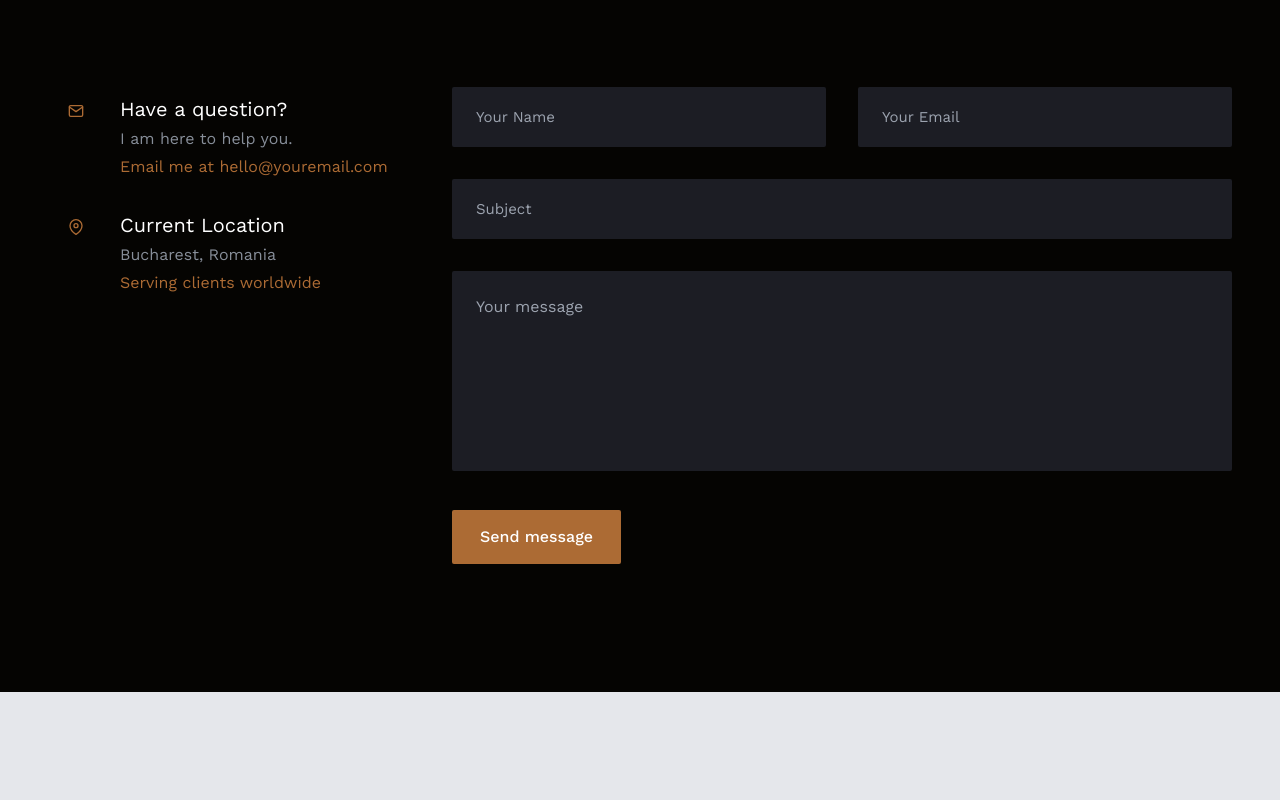
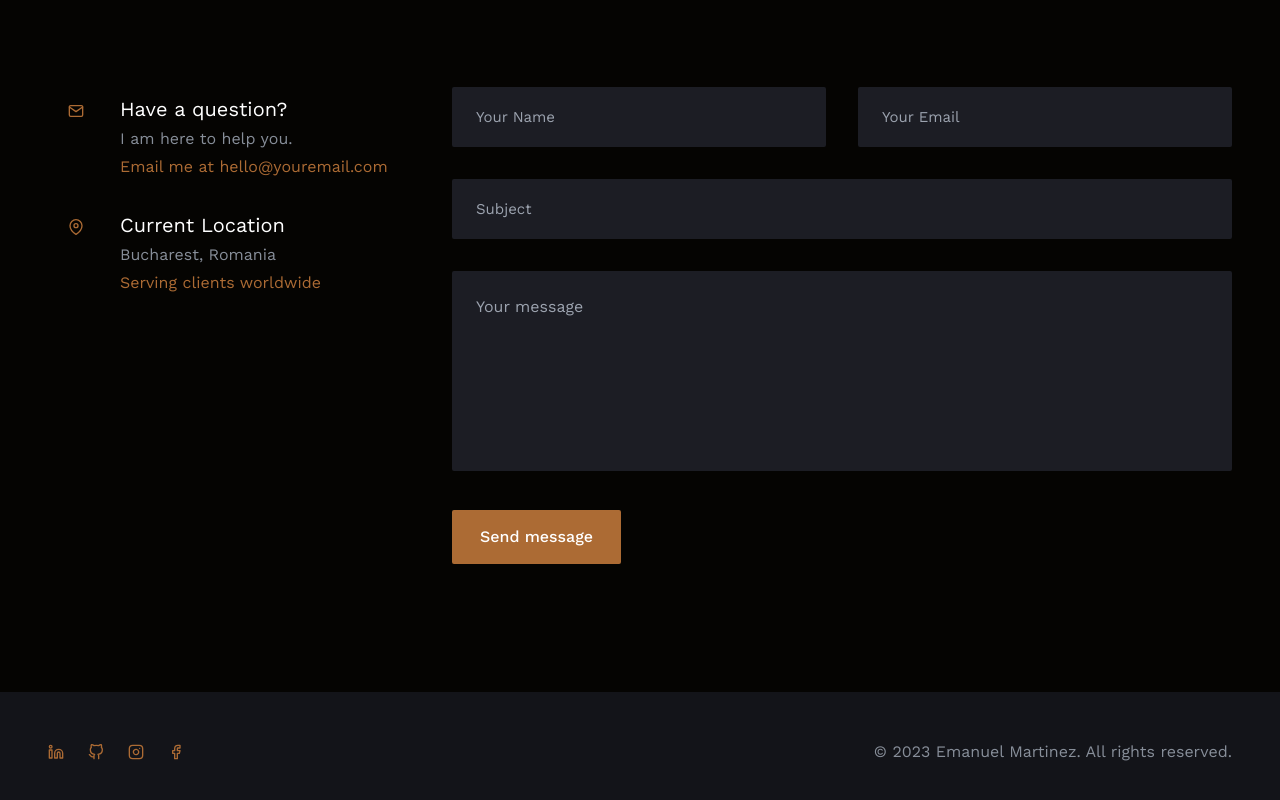
Before and after one commit to emadeveloper/portfolio-ema-developer, a React (Create React App) app: page / in a window 1280 px wide. Shown: the part 4829-5629 px from the top of the page. Before the commit the page ends 5521 px from the top, so only its background shows below. Built offline with nearby package versions, Linux system fonts and the light colour scheme; a web font is replaced by a local one.

Commit message:
Adding Footer component

```diff
--- a/src/App.jsx
+++ b/src/App.jsx
@@ -8,6 +8,8 @@
 import Services from "./components/Services";
 import Testimonials from "./components/Testimonials";
 import Contact from "./components/Contact";
+import Footer from "./components/Footer";
+import BackToTopBtn from "./components/BackToTopBtn";
 
 const App = () => {
   return (
@@ -21,6 +23,8 @@
       <Services />
       <Testimonials />
       <Contact />
+      <Footer />
+      <BackToTopBtn />
     </div>
   );
 };
--- /dev/null
+++ b/src/components/BackToTopBtn.jsx
@@ -0,0 +1,29 @@
+import React, {useState, useEffect} from 'react'
+import {Link, animateScroll as scroll} from 'react-scroll'
+import { ChevronUpIcon } from '@heroicons/react/outline'
+
+
+const BackToTopBtn = () => {
+    const [show, setShow] = useState(false)
+
+    useEffect(() => {
+        window.addEventListener('scroll', () => {
+            return window.scrollY > 600 ? setShow(true) : setShow(false)
+        })
+    }
+    , [])
+
+    const scrollToTop = () => {
+        scroll.scrollToTop()
+    }
+
+  return (
+    show && (
+        <button onClick={()=>scrollToTop()} className='bg-accent w-12 h-12 hover:bg-accent-hover text-white rounded-full fixed right-24 bottom-24 cursor-pointer flex justify-center items-center transition-all'>
+            <ChevronUpIcon className='w-6 h-6'/>
+        </button>
+    )
+  )
+}
+
+export default BackToTopBtn
--- /dev/null
+++ b/src/components/Footer.jsx
@@ -0,0 +1,27 @@
+import React from 'react'
+import {social} from '../data'
+import Logo from "../assets/img/Logo-Ema-1.png";
+
+const Footer = () => {
+  return (
+    <footer id='footer' className='bg-tertiary py-12'>
+        <div className='container mx-auto'>
+            <div className="flex flex'col lg:flex row space-x-6 lg:space-y-0 items-center justify-between">
+                {/* SOCIAL ICONS */}
+                <div className='flex space-x-6 items-center justify-center'>
+                    {social.map((item, index)=> {
+                        const {href, icon} = item
+                        return (
+                            <a className='text-accent text-base' href={href} key={index}>{icon}</a>
+                        )
+                    })}
+                </div>
+                {/* COPYRIGHT */}
+                <p>&copy; 2023 Emanuel Martinez. All rights reserved.</p>
+            </div>
+        </div>
+    </footer>
+  );
+};
+
+export default Footer
```
